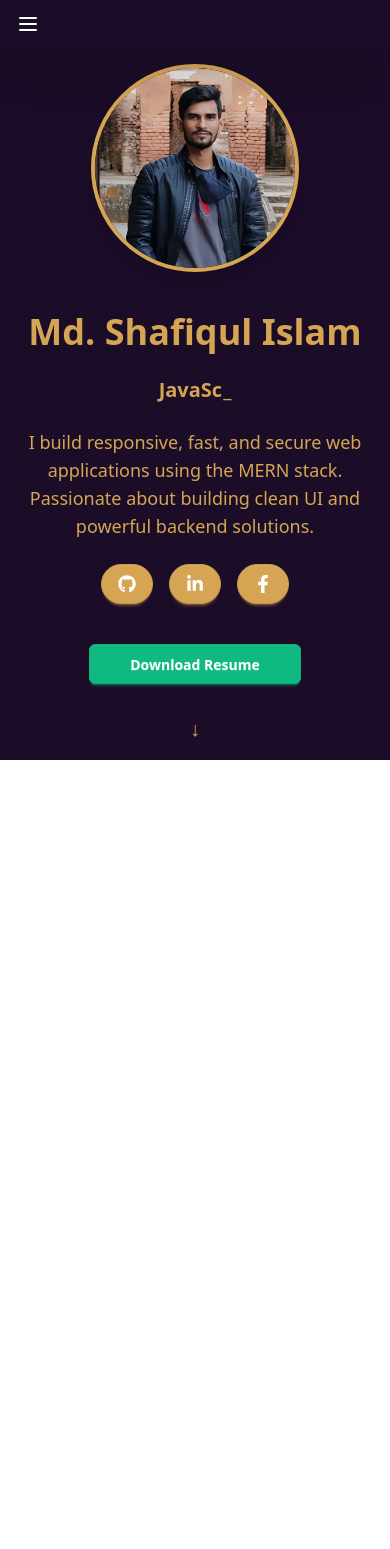
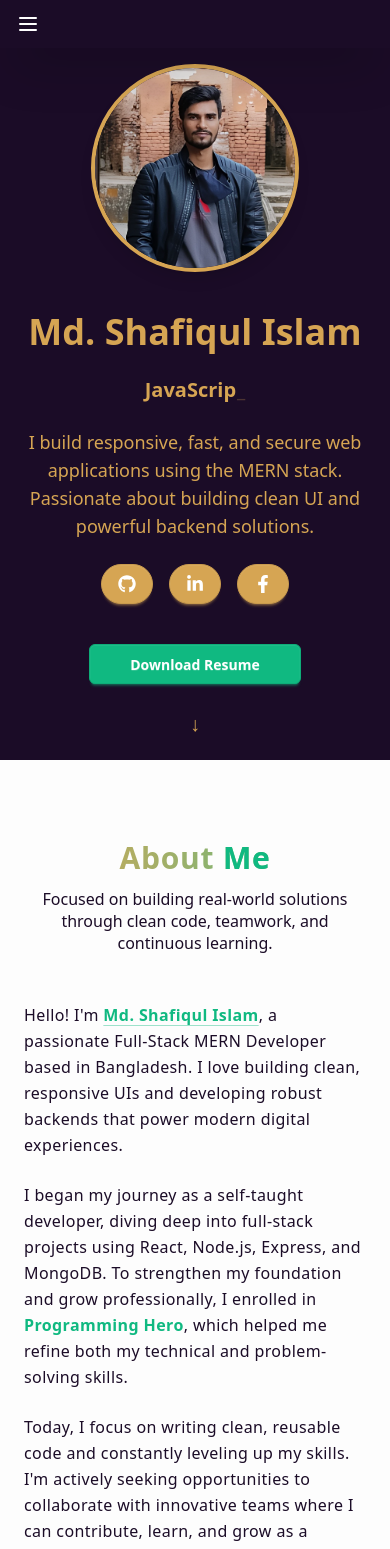
Before and after one commit to md-shafiqul-islam/Portfolio, a React (Vite) app: page / in a window 390 px wide. Shown: the top 1549 px of the page. Before the commit the page ends 844 px from the top, so only its background shows below. Built offline with nearby package versions, Linux system fonts and the light colour scheme.

Commit message:
add AboutMe section with responsive typography and animations

```diff
--- a/package.json
+++ b/package.json
@@ -12,6 +12,7 @@
   "dependencies": {
     "@react-spring/web": "^10.0.1",
     "@tailwindcss/vite": "^4.1.11",
+    "aos": "^2.3.4",
     "framer-motion": "^12.19.2",
     "lucide-react": "^0.525.0",
     "react": "^19.1.0",
--- /dev/null
+++ b/src/components/AboutMe.jsx
@@ -0,0 +1,92 @@
+import { motion as Motion } from "framer-motion";
+
+const AboutMe = () => {
+  return (
+    <Motion.section
+      id="about"
+      className="bg-base-200 py-20 px-6 lg:px-10"
+      initial={{ opacity: 0, y: 30 }}
+      whileInView={{ opacity: 1, y: 0 }}
+      transition={{ duration: 0.7, ease: [0.25, 0.8, 0.25, 1] }}
+      viewport={{ once: true }}
+    >
+      <Motion.div
+        className="max-w-6xl mx-auto"
+        initial={{ opacity: 0, y: 40 }}
+        whileInView={{ opacity: 1, y: 0 }}
+        transition={{ duration: 0.8, ease: [0.25, 0.8, 0.25, 1] }}
+        viewport={{ once: true }}
+      >
+        {/* Heading */}
+        <div className="mb-12 space-y-3 text-center">
+          <h2 className="text-3xl sm:text-4xl lg:text-5xl font-extrabold tracking-wide text-transparent bg-clip-text bg-gradient-to-r from-secondary to-accent">
+            About <span className="text-accent">Me</span>
+          </h2>
+
+          {/* Subtext (soft introduction, slightly smaller than Hero subtext) */}
+          <p className="text-primary text-base sm:text-lg font-normal leading-snug max-w-2xl mx-auto">
+            Focused on building real-world solutions through clean code,
+            teamwork, and continuous learning.
+          </p>
+        </div>
+
+        {/* Paragraphs (aligning with Hero paragraph style) */}
+        <div className="space-y-6 text-primary text-base sm:text-lg font-normal leading-relaxed tracking-wide">
+          <Motion.p
+            initial={{ opacity: 0, y: 20 }}
+            whileInView={{ opacity: 1, y: 0 }}
+            transition={{
+              delay: 0.2,
+              duration: 0.7,
+              ease: [0.25, 0.8, 0.25, 1],
+            }}
+            viewport={{ once: true }}
+          >
+            Hello! I'm{" "}
+            <span className="font-semibold text-accent underline decoration-accent/40 underline-offset-4">
+              Md. Shafiqul Islam
+            </span>
+            , a passionate Full-Stack MERN Developer based in Bangladesh. I love
+            building clean, responsive UIs and developing robust backends that
+            power modern digital experiences.
+          </Motion.p>
+
+          <Motion.p
+            initial={{ opacity: 0, y: 20 }}
+            whileInView={{ opacity: 1, y: 0 }}
+            transition={{
+              delay: 0.4,
+              duration: 0.7,
+              ease: [0.25, 0.8, 0.25, 1],
+            }}
+            viewport={{ once: true }}
+          >
+            I began my journey as a self-taught developer, diving deep into
+            full-stack projects using React, Node.js, Express, and MongoDB. To
+            strengthen my foundation and grow professionally, I enrolled in{" "}
+            <span className="font-semibold text-accent">Programming Hero</span>,
+            which helped me refine both my technical and problem-solving skills.
+          </Motion.p>
+
+          <Motion.p
+            initial={{ opacity: 0, y: 20 }}
+            whileInView={{ opacity: 1, y: 0 }}
+            transition={{
+              delay: 0.6,
+              duration: 0.7,
+              ease: [0.25, 0.8, 0.25, 1],
+            }}
+            viewport={{ once: true }}
+          >
+            Today, I focus on writing clean, reusable code and constantly
+            leveling up my skills. I'm actively seeking opportunities to
+            collaborate with innovative teams where I can contribute, learn, and
+            grow as a developer.
+          </Motion.p>
+        </div>
+      </Motion.div>
+    </Motion.section>
+  );
+};
+
+export default AboutMe;
--- a/src/components/Hero.jsx
+++ b/src/components/Hero.jsx
@@ -38,14 +38,14 @@ const Hero = () => {
           viewport={{ once: true }}
         >
           <Motion.h1
-            className="text-4xl md:text-5xl font-extrabold text-secondary"
+            className="text-4xl lg:text-5xl font-extrabold text-secondary"
             variants={textItem}
           >
             Md. Shafiqul Islam
           </Motion.h1>
 
           <Motion.h2
-            className="text-xl md:text-2xl font-semibold text-secondary"
+            className="text-xl lg:text-2xl font-semibold text-secondary"
             variants={textItem}
           >
             <Typewriter
@@ -127,7 +127,7 @@ const Hero = () => {
           transition={{ duration: 0.8, ease: "easeOut" }}
         >
           <img
-            className="w-52 h-52 md:w-72 md:h-72 rounded-full object-cover shadow-lg border-4 border-secondary hover:shadow-[0_0_25px_#d6a553] transition-shadow duration-500"
+            className="w-52 h-52 lg:w-72 lg:h-72 rounded-full object-cover shadow-lg border-4 border-secondary hover:shadow-[0_0_25px_#d6a553] transition-shadow duration-500"
             src={heroImage}
             alt="Md. Shafiqul Islam Profile Picture"
             aria-label="Visit GitHub Profile"
--- a/src/layouts/RootLayout.jsx
+++ b/src/layouts/RootLayout.jsx
@@ -1,3 +1,4 @@
+import AboutMe from "../components/AboutMe";
 import Hero from "../components/Hero";
 import Navbar from "../components/Navbar";
 
@@ -10,6 +11,7 @@ const RootLayout = () => {
 
       <main>
         <Hero />
+        <AboutMe />
       </main>
 
       <footer></footer>
```
Also changed, not shown: 1 other file (tests, documents, lock files or other folders).
